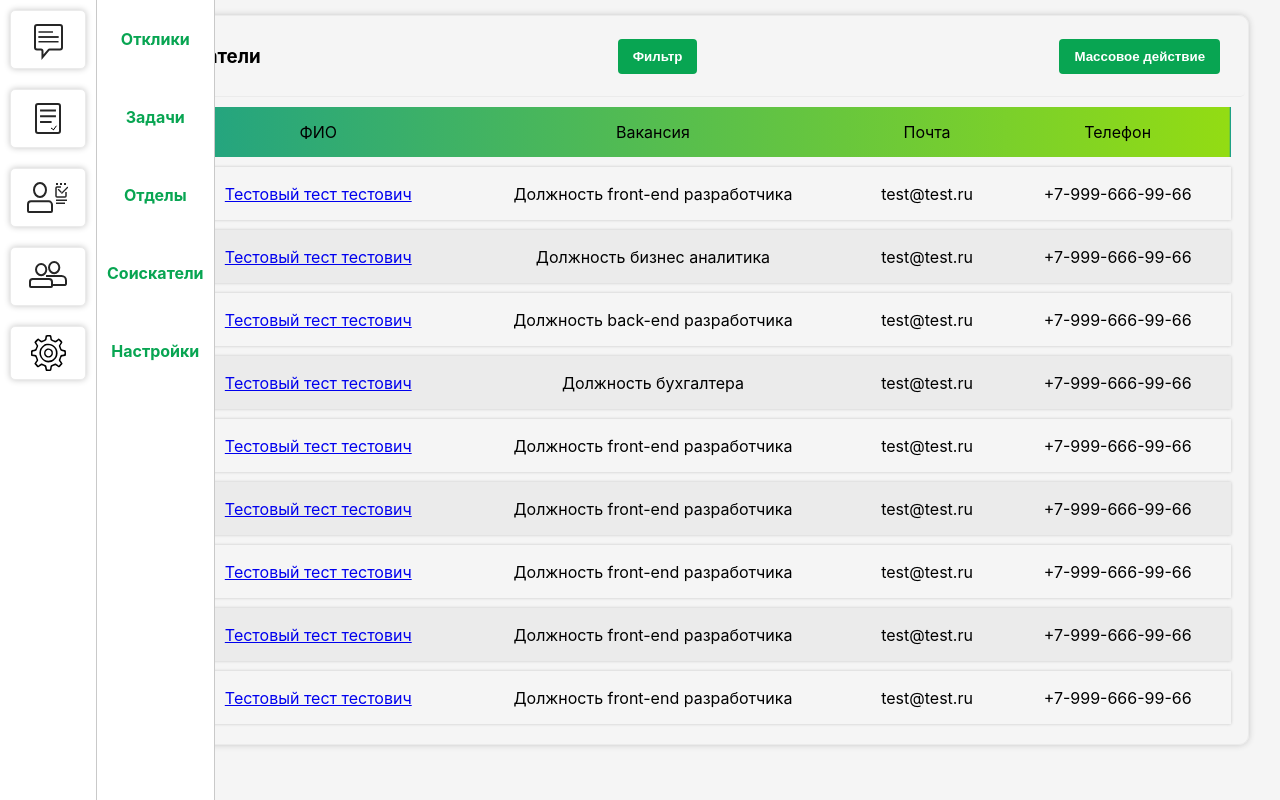
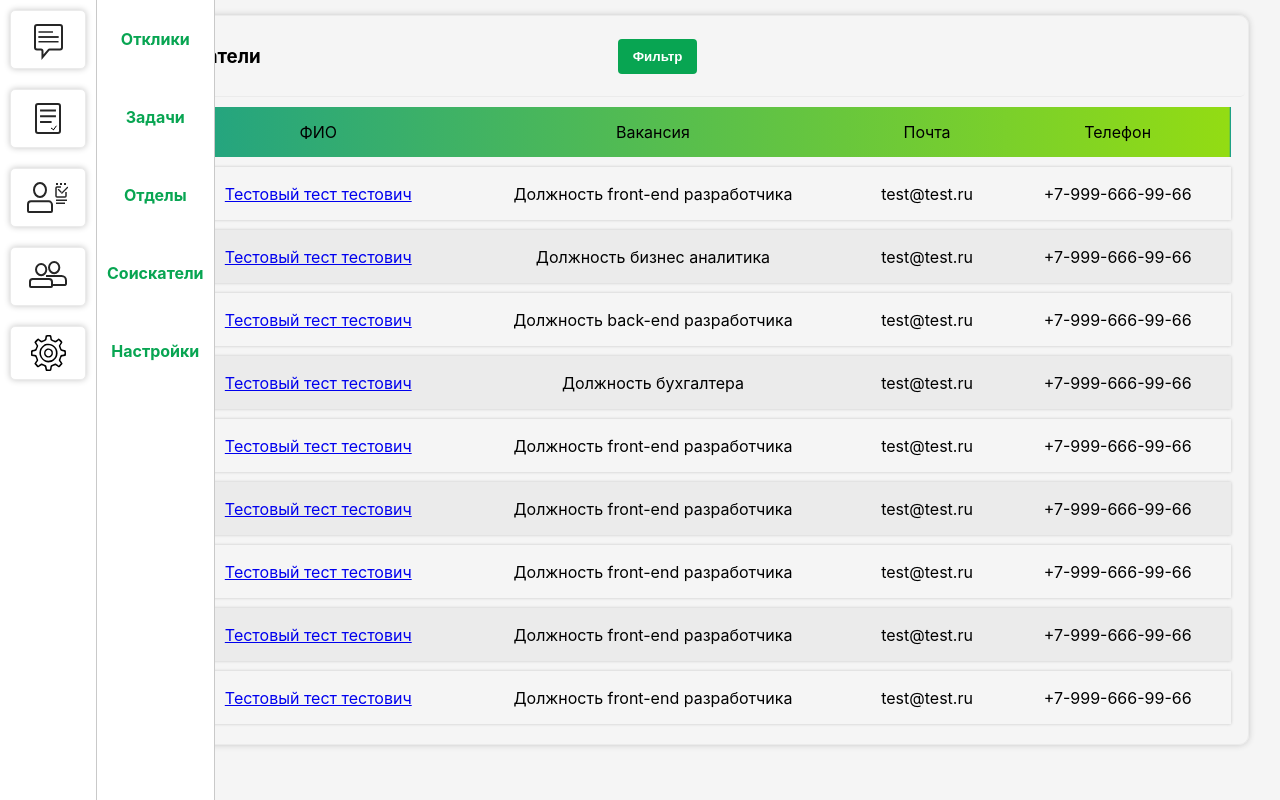
Before and after one commit to hakatomVSsilke/hakatonSBER_2023, a React (Create React App) app: page /applicants in a window 1280 px wide. Built offline with nearby package versions, Linux system fonts and the light colour scheme.

Commit message:
редактирование кнопкки

```diff
--- a/src/sections/applicants/component/headerApplicants.tsx
+++ b/src/sections/applicants/component/headerApplicants.tsx
@@ -6,17 +6,31 @@ import ModalWrapperComponent from "../../../components/modalWrapper/modalWrapper
 import Action from "./action";
 import Filter from "../filter";
 
-const HeaderApplicants : React.FunctionComponent = () => {
+const HeaderApplicants: React.FunctionComponent = () => {
 
     const [modal, setModal] = useState<JSX.Element | null>(null);
     const handleClick = () => {
+        const btnElement: HTMLButtonElement | null = document.querySelector(".visionBtn");
         const inputList: NodeListOf<HTMLInputElement> = document.querySelectorAll(".checkBox");
 
+        if (btnElement === null) {
+            return;
+        }
+        btnElement.style.visibility = "hidden";
+        let flag: boolean = false;
+        console.log(1);
         inputList.forEach((item: HTMLInputElement): void => {
-            if (item.checked) {
-                setModal(<ModalWrapperComponent component={<Action/>} setState={setModal}/>)
+            if (flag) {
+                return;
             }
+
+            flag = item.checked;
         })
+        if (flag) {
+            btnElement.style.visibility = "visible";
+        }
+
+        setModal(<ModalWrapperComponent component={<Action/>} setState={setModal}/>);
     }
 
     const [modalFilter, setModalFilter] = useState<JSX.Element | null>(null);
@@ -31,9 +45,9 @@ const HeaderApplicants : React.FunctionComponent = () => {
             <div className="header-applicants">
                 <TitleComponent text="Соискатели"/>
 
-                <ButtonComponent text = "Фильтр" onClick={setModalHandler}/>
+                <ButtonComponent text="Фильтр" onClick={setModalHandler}/>
 
-                <ButtonComponent text="Массовое действие" onClick={handleClick}/>
+                <ButtonComponent text="Массовое действие" onClick={handleClick} className="visionBtn"/>
             </div>
 
             {modal}
```
